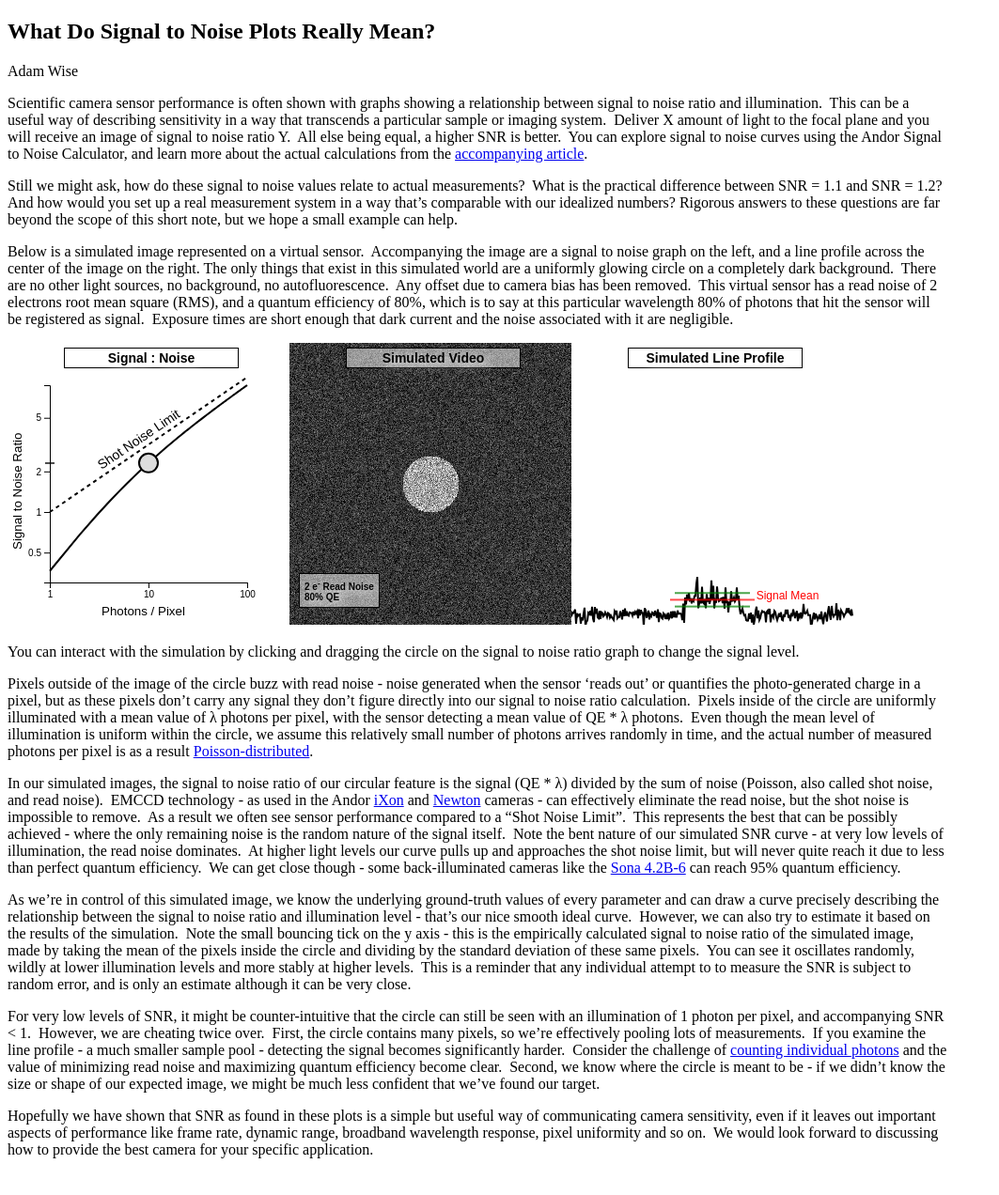
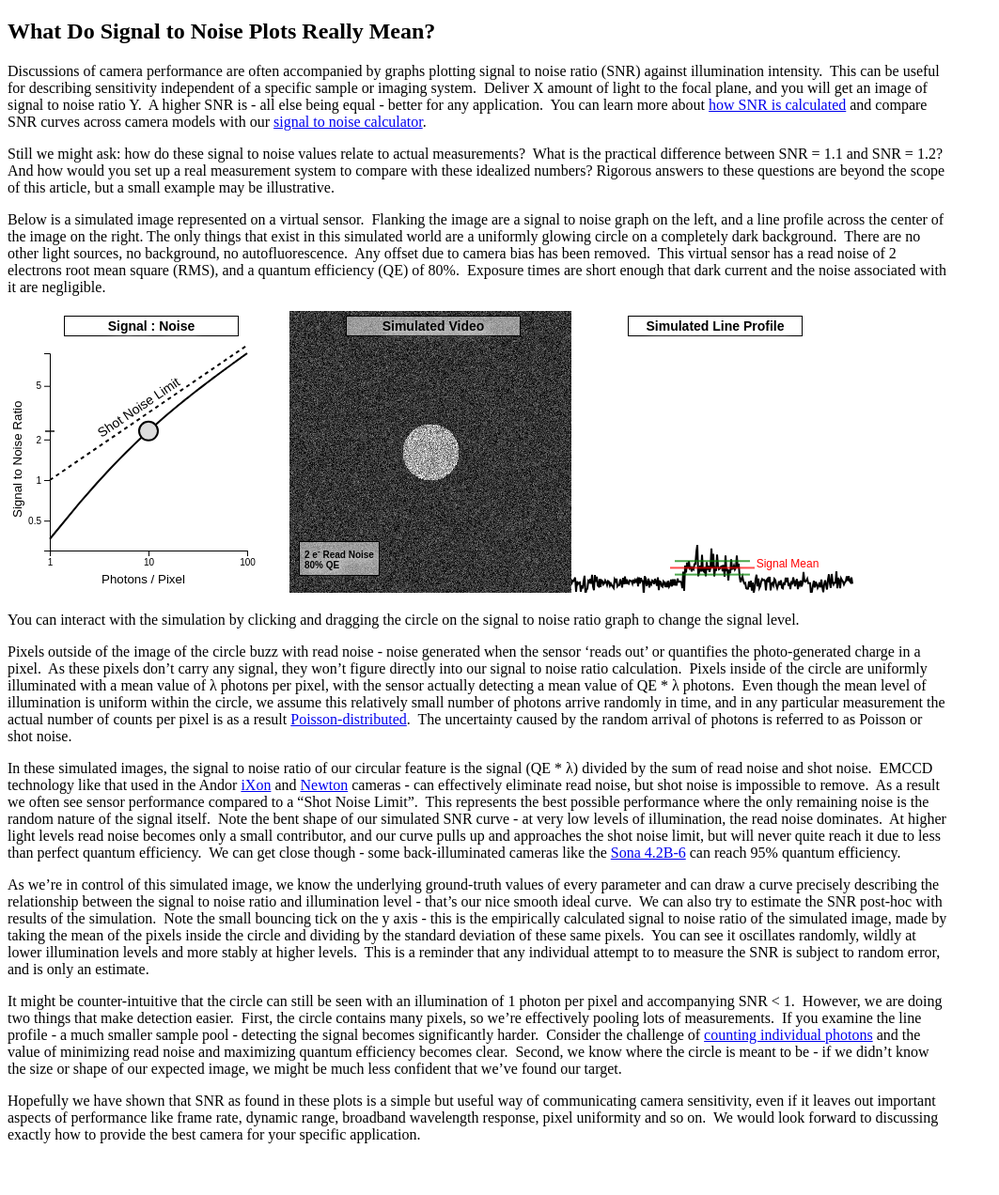
Before and after one commit to AdamJayWise/noiseWidget, a plain HTML site: page index.html in a window 1280 px wide. Shown: the whole page at 94% size, without its empty margins (0-1063 px from the left). After the commit the page ends 1233 px from the top, so only its background shows below. Drawn offline with Linux system fonts and the light colour scheme; animation ran at ten frames a second.

Commit message:
cleaned up article text:

```diff
--- a/index.html
+++ b/index.html
@@ -59,13 +59,12 @@
 <div style = "width : 1000px">
 
 <p><h2>What Do Signal to Noise Plots Really Mean?</h2></p>
-<p><span style="font-weight: 400;">Adam Wise</span></p>
 
-<p><span style="font-weight: 400;">Scientific camera sensor performance is often shown with graphs showing a relationship between signal to noise ratio and illumination.&nbsp; This can be a useful way of describing sensitivity in a way that transcends a particular sample or imaging system.&nbsp; Deliver X amount of light to the focal plane and you will receive an image of signal to noise ratio Y.&nbsp; All else being equal, a higher SNR is better.&nbsp; You can explore signal to noise curves using the Andor Signal to Noise Calculator, and learn more about the actual calculations from the </span><a href="https://andor.oxinst.com/learning/view/article/ccd-signal-to-noise-ratio"><span style="font-weight: 400;">accompanying article</span></a><span style="font-weight: 400;">.</span></p>
+<p><span style="font-weight: 400;">Discussions of camera performance are often accompanied by graphs plotting signal to noise ratio (SNR) against illumination intensity.&nbsp; This can be useful for describing sensitivity independent of a specific sample or imaging system.&nbsp; Deliver X amount of light to the focal plane, and you will get an image of signal to noise ratio Y.&nbsp; A higher SNR is - all else being equal - better for any application.&nbsp; You can learn more about </span><a href="https://andor.oxinst.com/learning/view/article/ccd-signal-to-noise-ratio"><span style="font-weight: 400;">how SNR is calculated</span></a><span style="font-weight: 400;"> and compare SNR curves across camera models with our </span><a href="https://andor.oxinst.com/signal-to-noise-calculator"><span style="font-weight: 400;">signal to noise calculator</span></a><span style="font-weight: 400;">.</span></p>
 
-<p><span style="font-weight: 400;">Still we might ask, how do these signal to noise values relate to actual measurements?&nbsp; What is the practical difference between SNR = 1.1 and SNR = 1.2? And how would you set up a real measurement system in a way that&rsquo;s comparable with our idealized numbers? Rigorous answers to these questions are far beyond the scope of this short note, but we hope a small example can help.</span></p>
+<p><span style="font-weight: 400;">Still we might ask: how do these signal to noise values relate to actual measurements?&nbsp; What is the practical difference between SNR = 1.1 and SNR = 1.2? And how would you set up a real measurement system to compare with these idealized numbers? Rigorous answers to these questions are beyond the scope of this article, but a small example may be illustrative.</span></p>
 
-<p><span style="font-weight: 400;">Below is a simulated image represented on a virtual sensor.&nbsp; Accompanying the image are a signal to noise graph on the left, and a line profile across the center of the image on the right. The only things that exist in this simulated world are a uniformly glowing circle on a completely dark background.&nbsp; There are no other light sources, no background, no autofluorescence.&nbsp; Any offset due to camera bias has been removed.&nbsp; This virtual sensor has a read noise of 2 electrons root mean square (RMS), and a quantum efficiency of 80%, which is to say at this particular wavelength 80% of photons that hit the sensor will be registered as signal.&nbsp; Exposure times are short enough that dark current and the noise associated with it are negligible.&nbsp;</span></p>
+<p><span style="font-weight: 400;">Below is a simulated image represented on a virtual sensor.&nbsp; Flanking the image are a signal to noise graph on the left, and a line profile across the center of the image on the right. The only things that exist in this simulated world are a uniformly glowing circle on a completely dark background.&nbsp; There are no other light sources, no background, no autofluorescence.&nbsp; Any offset due to camera bias has been removed.&nbsp; This virtual sensor has a read noise of 2 electrons root mean square (RMS), and a quantum efficiency (QE) of 80%.&nbsp; Exposure times are short enough that dark current and the noise associated with it are negligible.&nbsp;</span></p>
 
 <div id = 'mainDisplay' class = 'triptych'>
     <div id = 'gui'>
@@ -88,16 +87,15 @@
 
 <p><span style="font-weight: 400;">You can interact with the simulation by clicking and dragging the circle on the signal to noise ratio graph to change the signal level.</span></p>
 
-<p><span style="font-weight: 400;">Pixels outside of the image of the circle buzz with read noise - noise generated when the sensor &lsquo;reads out&rsquo; or quantifies the photo-generated charge in a pixel, but as these pixels don&rsquo;t carry any signal they don&rsquo;t figure directly into our signal to noise ratio calculation.&nbsp; Pixels inside of the circle are uniformly illuminated with a mean value of &lambda; photons per pixel, with the sensor detecting a mean value of QE * &lambda; photons.&nbsp; Even though the mean level of illumination is uniform within the circle, we assume this relatively small number of photons arrives randomly in time, and the actual number of measured photons per pixel is as a result </span><a href="https://en.wikipedia.org/wiki/Poisson_distribution"><span style="font-weight: 400;">Poisson-distributed</span></a><span style="font-weight: 400;">.&nbsp;&nbsp;</span></p>
+<p><span style="font-weight: 400;">Pixels outside of the image of the circle buzz with read noise - noise generated when the sensor &lsquo;reads out&rsquo; or quantifies the photo-generated charge in a pixel.&nbsp; As these pixels don&rsquo;t carry any signal, they won&rsquo;t figure directly into our signal to noise ratio calculation.&nbsp; Pixels inside of the circle are uniformly illuminated with a mean value of &lambda; photons per pixel, with the sensor actually detecting a mean value of QE * &lambda; photons.&nbsp; Even though the mean level of illumination is uniform within the circle, we assume this relatively small number of photons arrive randomly in time, and in any particular measurement the actual number of counts per pixel is as a result </span><a href="https://en.wikipedia.org/wiki/Poisson_distribution"><span style="font-weight: 400;">Poisson-distributed</span></a><span style="font-weight: 400;">.&nbsp; The uncertainty caused by the random arrival of photons is referred to as Poisson or shot noise.</span></p>
 
-<p><span style="font-weight: 400;">In our simulated images, the signal to noise ratio of our circular feature is the signal (QE * &lambda;) divided by the sum of noise (Poisson, also called shot noise, and read noise).&nbsp; EMCCD technology - as used in the Andor </span><a href="https://andor.oxinst.com/products/ixon-emccd-cameras"><span style="font-weight: 400;">iXon</span></a><span style="font-weight: 400;"> and </span><a href="https://andor.oxinst.com/products/newton-ccd-and-emccd-cameras/"><span style="font-weight: 400;">Newton</span></a><span style="font-weight: 400;"> cameras - can effectively eliminate the read noise, but the shot noise is impossible to remove.&nbsp; As a result we often see sensor performance compared to a &ldquo;Shot Noise Limit&rdquo;.&nbsp; This represents the best that can be possibly achieved - where the only remaining noise is the random nature of the signal itself.&nbsp; Note the bent nature of our simulated SNR curve - at very low levels of illumination, the read noise dominates.&nbsp; At higher light levels our curve pulls up and approaches the shot noise limit, but will never quite reach it due to less than perfect quantum efficiency.&nbsp; We can get close though - some back-illuminated cameras like the </span><a href="https://andor.oxinst.com/products/scmos-camera-series/sona-scmos"><span style="font-weight: 400;">Sona 4.2B-6</span></a><span style="font-weight: 400;"> can reach 95% quantum efficiency.&nbsp;</span></p>
+<p><span style="font-weight: 400;">In these simulated images, the signal to noise ratio of our circular feature is the signal (QE * &lambda;) divided by the sum of read noise and shot noise.&nbsp; EMCCD technology like that used in the Andor </span><a href="https://andor.oxinst.com/products/ixon-emccd-cameras"><span style="font-weight: 400;">iXon</span></a><span style="font-weight: 400;"> and </span><a href="https://andor.oxinst.com/products/newton-ccd-and-emccd-cameras/"><span style="font-weight: 400;">Newton</span></a><span style="font-weight: 400;"> cameras - can effectively eliminate read noise, but shot noise is impossible to remove.&nbsp; As a result we often see sensor performance compared to a &ldquo;Shot Noise Limit&rdquo;.&nbsp; This represents the best possible performance where the only remaining noise is the random nature of the signal itself.&nbsp; Note the bent shape of our simulated SNR curve - at very low levels of illumination, the read noise dominates.&nbsp; At higher light levels read noise becomes only a small contributor, and our curve pulls up and approaches the shot noise limit, but will never quite reach it due to less than perfect quantum efficiency.&nbsp; We can get close though - some back-illuminated cameras like the </span><a href="https://andor.oxinst.com/products/scmos-camera-series/sona-scmos"><span style="font-weight: 400;">Sona 4.2B-6</span></a><span style="font-weight: 400;"> can reach 95% quantum efficiency.&nbsp;</span></p>
 
-<p><span style="font-weight: 400;">As we&rsquo;re in control of this simulated image, we know the underlying ground-truth values of every parameter and can draw a curve precisely describing the relationship between the signal to noise ratio and illumination level - that&rsquo;s our nice smooth ideal curve.&nbsp; However, we can also try to estimate it based on the results of the simulation.&nbsp; Note the small bouncing tick on the y axis - this is the empirically calculated signal to noise ratio of the simulated image, made by taking the mean of the pixels inside the circle and dividing by the standard deviation of these same pixels.&nbsp; You can see it oscillates randomly, wildly at lower illumination levels and more stably at higher levels.&nbsp; This is a reminder that any individual attempt to to measure the SNR is subject to random error, and is only an estimate although it can be very close.</span></p>
+<p><span style="font-weight: 400;">As we&rsquo;re in control of this simulated image, we know the underlying ground-truth values of every parameter and can draw a curve precisely describing the relationship between the signal to noise ratio and illumination level - that&rsquo;s our nice smooth ideal curve.&nbsp; We can also try to estimate the SNR post-hoc with results of the simulation.&nbsp; Note the small bouncing tick on the y axis - this is the empirically calculated signal to noise ratio of the simulated image, made by taking the mean of the pixels inside the circle and dividing by the standard deviation of these same pixels.&nbsp; You can see it oscillates randomly, wildly at lower illumination levels and more stably at higher levels.&nbsp; This is a reminder that any individual attempt to to measure the SNR is subject to random error, and is only an estimate.</span></p>
 
-<p><span style="font-weight: 400;">For very low levels of SNR, it might be counter-intuitive that the circle can still be seen with an illumination of 1 photon per pixel, and accompanying SNR &lt; 1.&nbsp; However, we are cheating twice over.&nbsp; First, the circle contains many pixels, so we&rsquo;re effectively pooling lots of measurements.&nbsp; If you examine the line profile - a much smaller sample pool - detecting the signal becomes significantly harder.&nbsp; Consider the challenge of </span><a href="https://andor.oxinst.com/learning/view/article/quantum-imaging-with-emccds-in-photon-counting-regime"><span style="font-weight: 400;">counting individual photons</span></a><span style="font-weight: 400;"> and the value of minimizing read noise and maximizing quantum efficiency become clear.&nbsp; Second, we know where the circle is meant to be - if we didn&rsquo;t know the size or shape of our expected image, we might be much less confident that we&rsquo;ve found our target.</span></p>
+<p><span style="font-weight: 400;">It might be counter-intuitive that the circle can still be seen with an illumination of 1 photon per pixel and accompanying SNR &lt; 1.&nbsp; However, we are doing two things that make detection easier.&nbsp; First, the circle contains many pixels, so we&rsquo;re effectively pooling lots of measurements.&nbsp; If you examine the line profile - a much smaller sample pool - detecting the signal becomes significantly harder.&nbsp; Consider the challenge of </span><a href="https://andor.oxinst.com/learning/view/article/quantum-imaging-with-emccds-in-photon-counting-regime"><span style="font-weight: 400;">counting individual photons</span></a><span style="font-weight: 400;"> and the value of minimizing read noise and maximizing quantum efficiency becomes clear.&nbsp; Second, we know where the circle is meant to be - if we didn&rsquo;t know the size or shape of our expected image, we might be much less confident that we&rsquo;ve found our target.</span></p>
 
-<p><span style="font-weight: 400;">Hopefully we have shown that SNR as found in these plots is a simple but useful way of communicating camera sensitivity, even if it leaves out important aspects of performance like frame rate, dynamic range, broadband wavelength response, pixel uniformity and so on.&nbsp; We would look forward to discussing how to provide the best camera for your specific application.</span></p>
-<p><span style="font-weight: 400;">&nbsp;</span></p>
+<p><span style="font-weight: 400;">Hopefully we have shown that SNR as found in these plots is a simple but useful way of communicating camera sensitivity, even if it leaves out important aspects of performance like frame rate, dynamic range, broadband wavelength response, pixel uniformity and so on.&nbsp; We would look forward to discussing exactly how to provide the best camera for your specific application.</span></p>
 
 </div>
 
```
